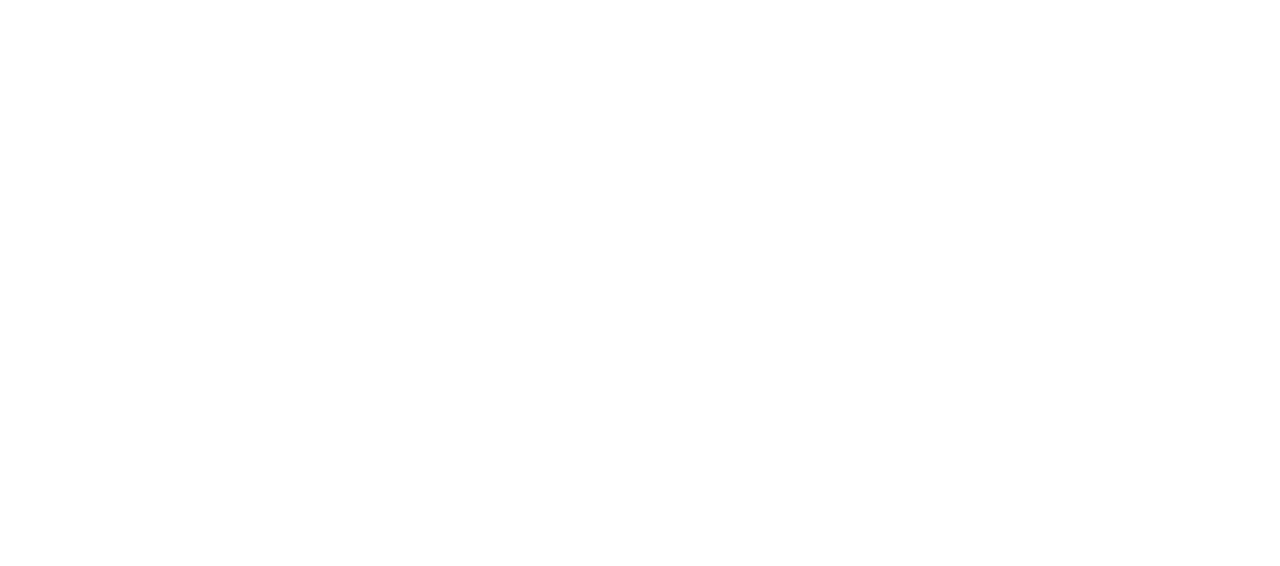
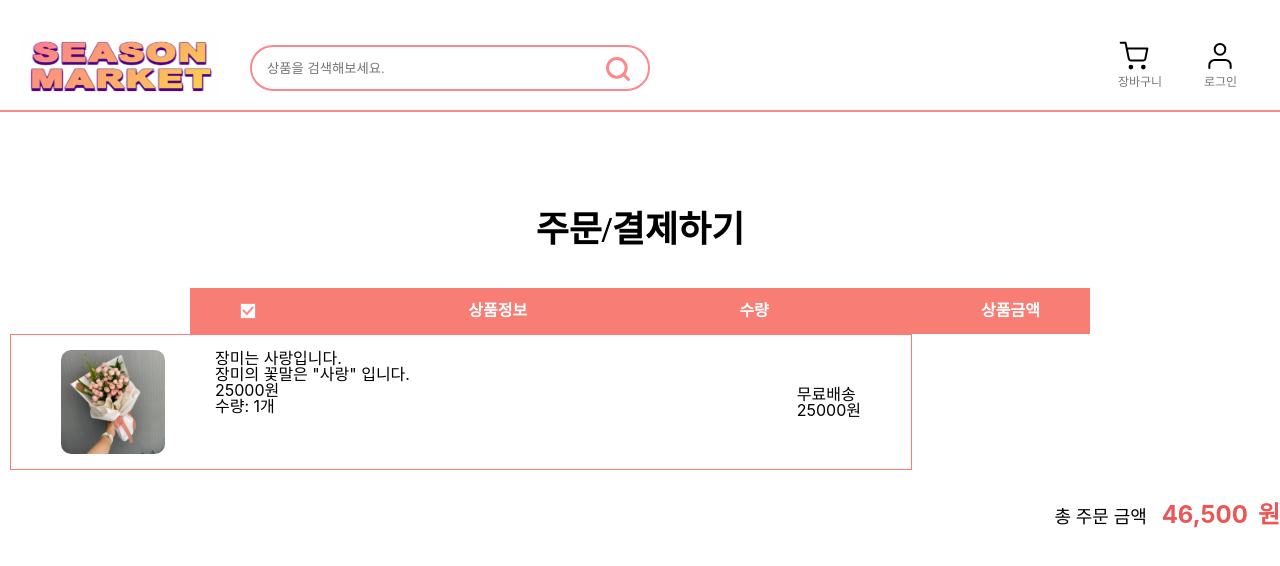
Before and after one commit to yoojin-park19/season_market, a React (Create React App) app: page /payment in a window 1280 px wide. Shown: the top 566 px of the page. Built offline with nearby package versions, Linux system fonts and the light colour scheme; a web font is replaced by a local one.

Commit message:
payment 페이지 구현

```diff
--- a/src/App.js
+++ b/src/App.js
@@ -5,6 +5,7 @@
 import LoginIndexPage from './pages/Login';
 import ProductIndexPage from './pages/Product';
 import CartIndexPage from './pages/Cart';
+import PaymentIndexPage from './pages/Payment';
 function App() {
   return (
     <BrowserRouter>
@@ -12,6 +13,7 @@
       <Route path="/login" exact component={LoginIndexPage} />
       <Route path="/product/:id" exact component={ProductIndexPage} />
       <Route path="/cart" exact component={CartIndexPage} />
+      <Route path="/payment" exact component={PaymentIndexPage} />
     </BrowserRouter>
   );
 }
--- /dev/null
+++ b/src/pages/Payment/components/PaymentHeader.jsx
@@ -0,0 +1,39 @@
+import styled from 'styled-components';
+
+const PaymentHeader = () => {
+  return (
+    <PaymentHead>
+      <h1>주문/결제하기</h1>
+      <div className="barMenu">
+        <img src="./assets/check-fill-box.svg" alt="체크" />
+        <p>상품정보</p>
+        <p>수량</p>
+        <p>상품금액</p>
+      </div>
+    </PaymentHead>
+  );
+};
+
+const PaymentHead = styled.section`
+  font-family: 'GmarketSansMedium';
+  display: flex;
+  flex-direction: column;
+  justify-content: center;
+  align-items: center;
+  margin-top: 100px;
+  h1 {
+    font-size: 36px;
+    font-weight: 700;
+    margin-bottom: 40px;
+  }
+  .barMenu {
+    width: 800px;
+    display: flex;
+    justify-content: space-between;
+    background-color: #f77d75;
+    padding: 15px 50px;
+    color: #fff;
+    font-weight: 700;
+  }
+`;
+export default PaymentHeader;
--- /dev/null
+++ b/src/pages/Payment/components/PaymentItems.jsx
@@ -0,0 +1,41 @@
+import styled from 'styled-components';
+
+const PaymentItems = () => {
+  return (
+    <PaymentItem>
+      <div className="contLeft">
+        <img src="./assets/rose.jpeg" alt="상품 이미지" />
+        <div className="desItem">
+          <p>장미는 사랑입니다.</p>
+          <p>장미의 꽃말은 "사랑" 입니다.</p>
+          <p>25000원</p>
+          <p>수량: 1개</p>
+        </div>
+      </div>
+      <div className="contRight">
+        <p>무료배송</p>
+        <p>25000원</p>
+      </div>
+    </PaymentItem>
+  );
+};
+
+const PaymentItem = styled.section`
+  display: flex;
+  justify-content: space-between;
+  align-items: center;
+  width: 800px;
+  padding: 15px 50px;
+  margin-left: 10px;
+  border: 1px solid #f77d75;
+  img {
+    width: 104px;
+    height: 104px;
+    border-radius: 10px;
+    margin-right: 50px;
+  }
+  .contLeft {
+    display: flex;
+  }
+`;
+export default PaymentItems;
--- /dev/null
+++ b/src/pages/Payment/components/PaymentTotalPrice.jsx
@@ -0,0 +1,32 @@
+import { Link } from 'react-router-dom';
+import styled from 'styled-components';
+const PaymentTotalPrice = () => {
+  return (
+    <PaymentTotalPrices>
+      <p className="totalPrice">
+        총 주문 금액 <span className="empha">46,500</span>
+        <span className="empha">원</span>
+      </p>
+    </PaymentTotalPrices>
+  );
+};
+
+const PaymentTotalPrices = styled.section`
+  font-size: 18px;
+  font-weight: 500;
+  line-height: 23px;
+  .totalPrice {
+    width: 1280px;
+    display: block;
+    margin: 30px auto 0;
+    text-align: end;
+  }
+  .empha {
+    font-size: 24px;
+    font-weight: 700;
+    line-height: 30px;
+    color: #eb5757;
+    margin-left: 10px;
+  }
+`;
+export default PaymentTotalPrice;
--- /dev/null
+++ b/src/pages/Payment/index.jsx
@@ -0,0 +1,17 @@
+import HomeHeader from '../Home/components/HomeHeader';
+import PaymentHeader from './components/PaymentHeader';
+import PaymentItems from './components/PaymentItems';
+import PaymentTotalPrice from './components/PaymentTotalPrice';
+
+const PaymentIndexPage = () => {
+  return (
+    <>
+      <HomeHeader />
+      <PaymentHeader />
+      <PaymentItems />
+      <PaymentTotalPrice />
+    </>
+  );
+};
+
+export default PaymentIndexPage;
```
